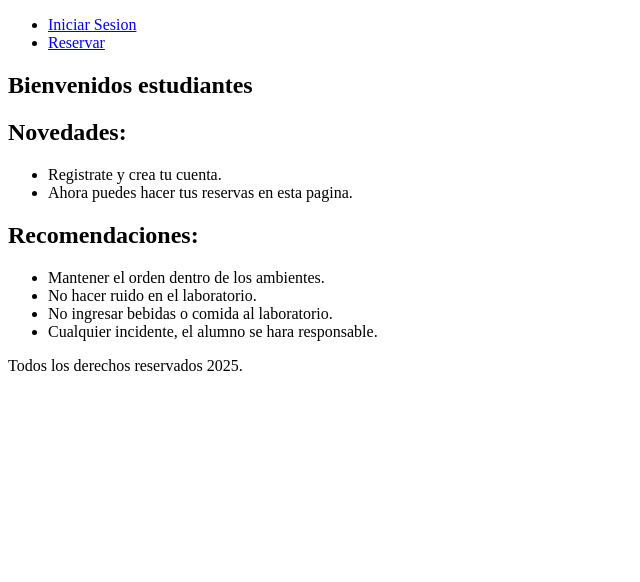
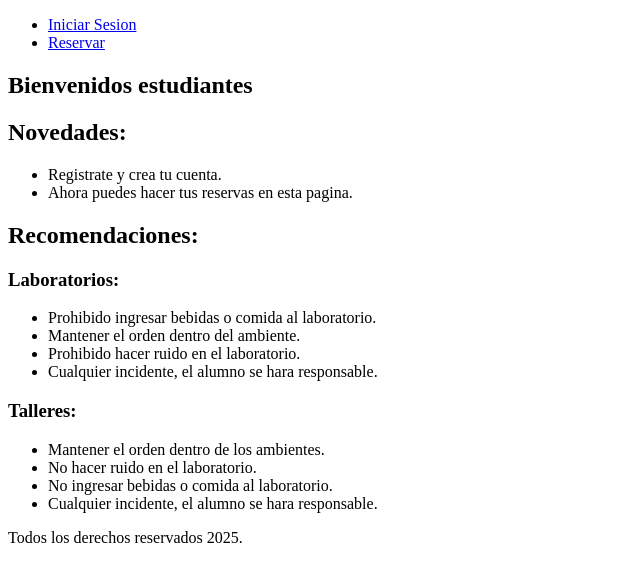
Before and after one commit to AlonsoVillafan/ProyectoReservaEstudiantes, a plain HTML site: page index.html in a window 1280 px wide. Shown: the whole page, without its empty margins (0-640 px from the left). Drawn offline with Linux system fonts and the light colour scheme.

Commit message:
Se modifico el index.html

```diff
--- a/index.html
+++ b/index.html
@@ -28,6 +28,16 @@
 
             <section>
                 <h2>Recomendaciones:</h2>
+
+                <h3>Laboratorios:</h3>
+                <ul>
+                    <li>Prohibido ingresar bebidas o comida al laboratorio.</li>
+                    <li>Mantener el orden dentro del ambiente.</li>
+                    <li>Prohibido hacer ruido en el laboratorio. </li>
+                    <li>Cualquier incidente, el alumno se hara responsable.</li>
+                </ul>
+
+                <h3>Talleres:</h3>
                 <ul>
                     <li>Mantener el orden dentro de los ambientes.</li>
                     <li>No hacer ruido en el laboratorio. </li>
```
